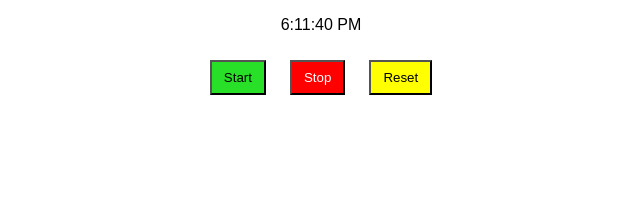
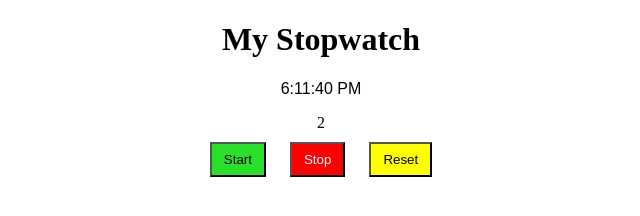
Before and after one commit to kendrawms/my-stopwatch, a plain HTML site: page index.html in a window 1280 px wide. Both pictures are taken after a click on the button "Start". Shown: the whole page, without its empty margins (319-959 px from the left). Drawn offline with Linux system fonts and the light colour scheme.

Commit message:
start and stop buttons works

```diff
--- a/index.html
+++ b/index.html
@@ -27,7 +27,9 @@
     </style>
   </head>
   <body>
+      <h1>My Stopwatch</h1>
     <p class="clock"></p>
+    <div id="stopWatch">0</div>
     <button class="start">Start</button>
     <button class="stop">Stop</button>
     <button class="reset">Reset</button>
@@ -41,6 +43,31 @@
 
       displayTime();
       const createClock = setInterval(displayTime, 1000);
+
+      const startBtn = document.querySelector(".start");
+      const stopBtn = document.querySelector(".stop");
+      const resetBtn = document.querySelector(".reset");
+      const watchDiv = document.querySelector("#stopWatch");
+      let second = 0;
+      let interval;
+
+      function updateDisplay() {
+           watchDiv.innerText = second;
+
+      }
+
+      function startClock() {
+       interval = setInterval( () => {
+            second++
+            updateDisplay()
+        }, 1000);
+
+     }
+
+     startBtn.addEventListener('click', startClock);
+     stopBtn.addEventListener('click', () => {
+         clearInterval(interval);
+     })
     </script>
   </body>
 </html>
```
